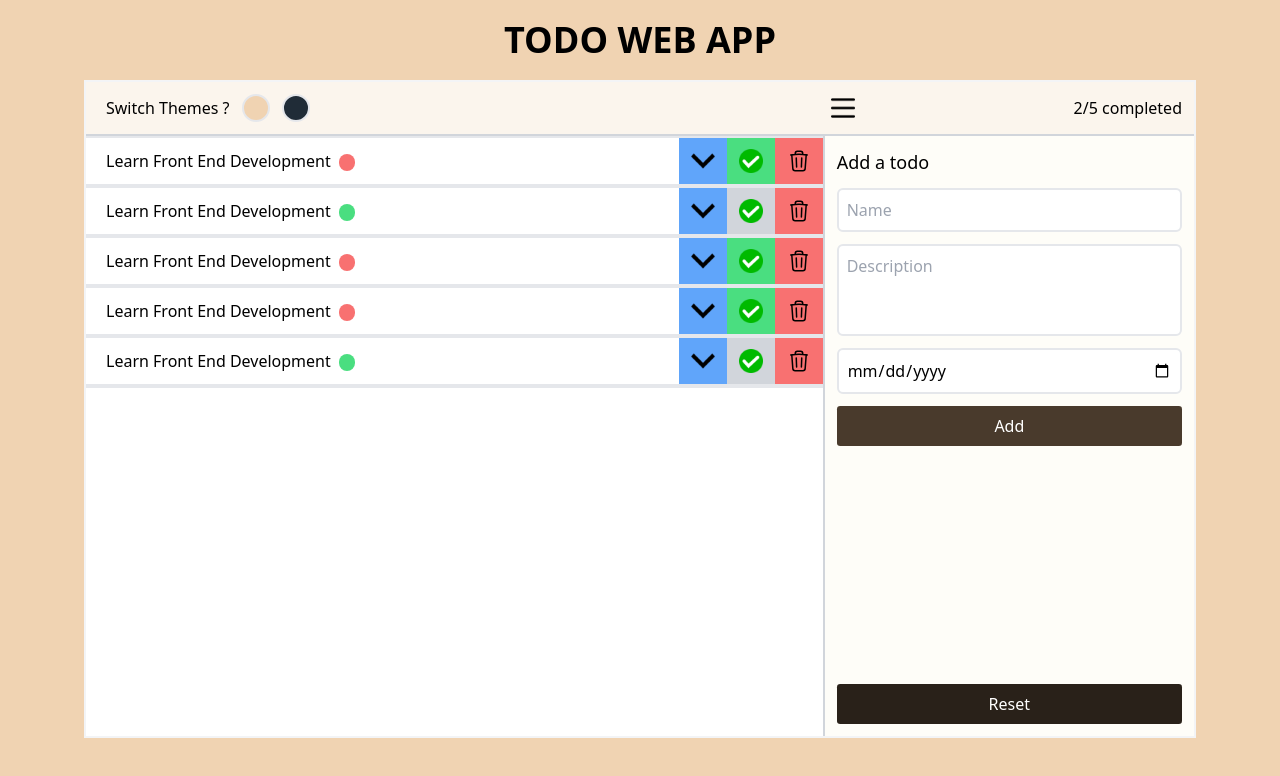
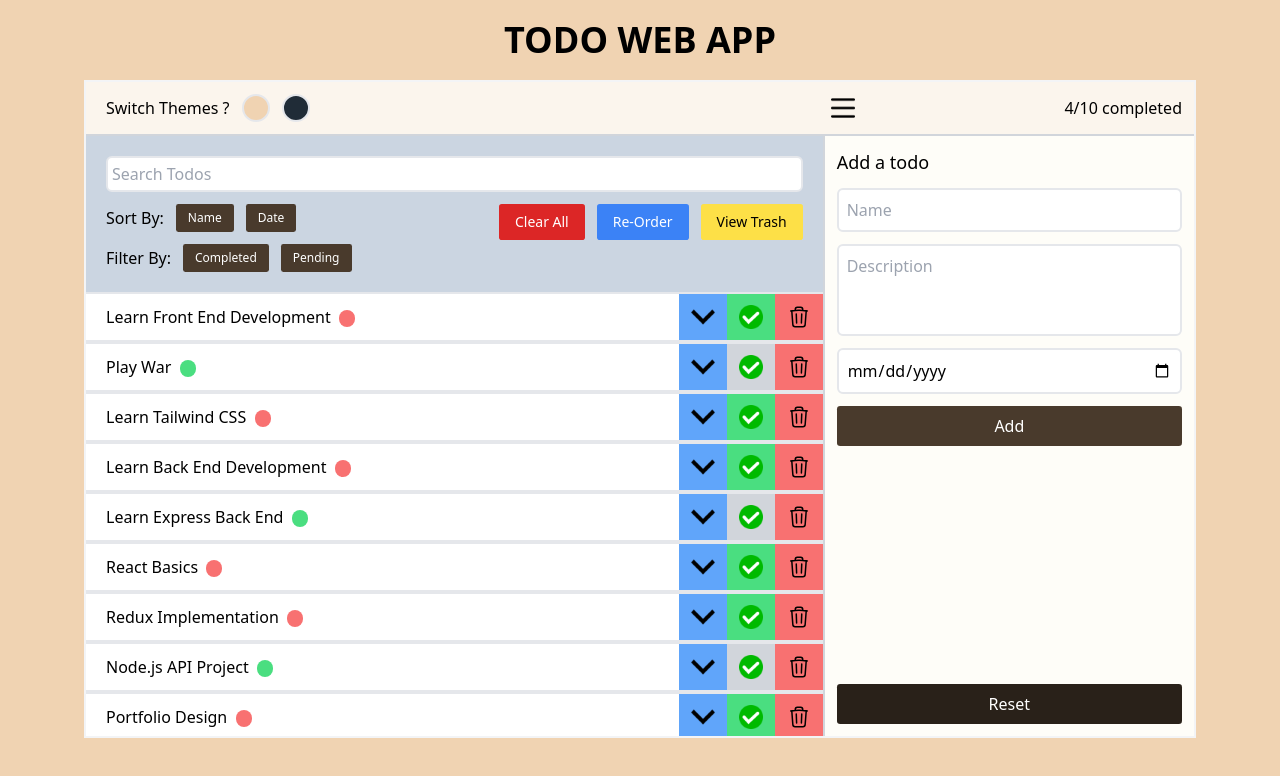
Before and after one commit to shahin-m-hashim/Todo-Web-App, a React (Vite) app: page / in a window 1280 px wide. Shown: the top 776 px of the page. Built offline with nearby package versions, Linux system fonts and the light colour scheme.

Commit message:
added drag and rearrange option, still has minor bugs in handling last todo and auto scrolling.

```diff
--- a/src/App.jsx
+++ b/src/App.jsx
@@ -2,19 +2,136 @@ import "./index.css";
 import { cn } from "./utils/cn";
 import ThemeBtn from "./components/ThemeBtn";
 import ThemeContext from "./providers/ThemeContext";
-import { useContext, useEffect, useState } from "react";
+import { useContext, useEffect, useRef, useState } from "react";
 
 function App() {
   const { theme, setTheme } = useContext(ThemeContext);
 
+  const [todos, setTodos] = useState([
+    {
+      id: "123",
+      completed: false,
+      due: "2022-07-05",
+      created: "2022-06-31",
+      description: "Testing",
+      name: "Learn Front End Development",
+    },
+    {
+      id: "256",
+      completed: true,
+      due: "2022-07-05",
+      created: "2022-06-31",
+      description: "Testing",
+      name: "Play War",
+    },
+    {
+      id: "789",
+      completed: false,
+      due: "2022-07-05",
+      created: "2022-06-31",
+      description: "Testing",
+      name: "Learn Tailwind CSS",
+    },
+    {
+      id: "462",
+      completed: false,
+      due: "2022-07-05",
+      created: "2022-06-31",
+      description: "Testing",
+      name: "Learn Back End Development",
+    },
+    {
+      id: "as1",
+      completed: true,
+      due: "2022-07-05",
+      created: "2022-06-31",
+      description: "Testing",
+      name: "Learn Express Back End",
+    },
+    {
+      id: "456",
+      completed: false,
+      due: "2022-08-10",
+      created: "2022-07-30",
+      description: "Learn the basics of React",
+      name: "React Basics",
+    },
+    {
+      id: "321",
+      completed: false,
+      due: "2022-09-15",
+      created: "2022-09-01",
+      description: "Implement state management with Redux",
+      name: "Redux Implementation",
+    },
+    {
+      id: "654",
+      completed: true,
+      due: "2022-06-20",
+      created: "2022-06-15",
+      description: "Complete the Node.js API project",
+      name: "Node.js API Project",
+    },
+    {
+      id: "987",
+      completed: false,
+      due: "2022-10-05",
+      created: "2022-09-25",
+      description: "Create a responsive web design for the portfolio",
+      name: "Portfolio Design",
+    },
+    {
+      id: "135",
+      completed: true,
+      due: "2022-07-25",
+      created: "2022-07-20",
+      description: "Finish writing the blog post about JavaScript",
+      name: "JavaScript Blog Post",
+    },
+  ]);
+
   const [expandedTodo, setExpandedTodo] = useState(null);
-
   const [showAddTodoForm, setShowAddTodoForm] = useState(false);
+  const [showTodoListOptions, setShowTodoListOptions] = useState(true);
 
   const [editTodo, setEditTodo] = useState({
     id: null,
     isEditing: false,
   });
+
+  const draggedTodoId = useRef(null);
+  const [reOrderTodos, setReOrderTodos] = useState(false);
+
+  const handleDragStart = (e, id) => {
+    draggedTodoId.current = id;
+    e.target.classList.add("dragging");
+  };
+
+  const handleDragOver = (e, id) => {
+    e.preventDefault();
+
+    const draggedOverTodo = todos.find((todo) => todo.id === id);
+
+    if (draggedOverTodo.id === draggedTodoId.current) {
+      return;
+    }
+
+    const draggingTodo = todos.find(
+      (todo) => todo.id === draggedTodoId.current
+    );
+
+    const updatedTodos = todos.filter((todo) => todo.id !== draggingTodo.id);
+
+    const index = updatedTodos.indexOf(draggedOverTodo);
+    updatedTodos.splice(index, 0, draggingTodo);
+
+    setTodos(updatedTodos);
+  };
+
+  const handleDragEnd = (e) => {
+    draggedTodoId.current = null;
+    e.target.classList.remove("dragging");
+  };
 
   const toggleExpand = (id) => {
     if (editTodo.isEditing) {
@@ -24,8 +141,6 @@ function App() {
 
     setExpandedTodo(expandedTodo === id ? null : id);
   };
-
-  const [showTodoListOptions, setShowTodoListOptions] = useState(false);
 
   useEffect(() => {
     const handleBeforeUnload = (e) => {
@@ -40,119 +155,6 @@ function App() {
       window.removeEventListener("beforeunload", handleBeforeUnload);
     };
   }, [editTodo.isEditing]);
-
-  const [todos, setTodos] = useState([
-    {
-      id: "123",
-      name: "Learn Front End Development",
-      created: "2022-06-31",
-      due: "2022-07-05",
-      completed: false,
-      description: `Ab omnis mollitia voluptas. Quae voluptas ullam at et optio id alias dolorem.
-        Omnis totam sit adipisci vero. Deleniti praesentium commodi incidunt. Reprehenderit
-        animi doloremque quia voluptatem ratione. Eaque ut et aut cupiditate et. Aut vero
-        ossimus animi porro. Fugit dolorum quis quidem debitis natus explicabo quibusdam
-        aspernatur dolores. Vero consectetur maiores eaque incidunt consequatur tenetur neque
-        dolore. A harum accusantium. Perferendis aut odio sunt asperiores repudiandae et.
-        Eius et similique quidem voluptas nihil possimus natus commodi. Optio est quas.
-        Tempora at ipsa ipsum deserunt dolorem explicabo. Ab omnis mollitia voluptas.
-        Quae voluptas ullam at et optio id alias dolorem. Omnis totam sit adipisci vero.
-        Deleniti praesentium commodi incidunt. Reprehenderit animi doloremque quia
-        voluptatem ratione. Eaque ut et aut cupiditate et. Aut vero possimus animi
-        porro. Fugit dolorum quis quidem debitis natus explicabo quibusdam aspernatur dolores.
-        Vero consectetur maiores eaque incidunt consequatur tenetur neque dolore. A harum accusantium.
-        Perferendis aut odio sunt asperiores repudiandae et. Eius et similique quidem voluptas nihil
-        possimus natus commodi. Optio est quas. Tempora at ipsa ipsum deserunt dolorem explicabo.`,
-    },
-    {
-      id: "256",
-      name: "Learn Front End Development",
-      created: "2022-06-31",
-      due: "2022-07-05",
-      completed: true,
-      description: `Ab omnis mollitia voluptas. Quae voluptas ullam at et optio id alias dolorem.
-        Omnis totam sit adipisci vero. Deleniti praesentium commodi incidunt. Reprehenderit
-        animi doloremque quia voluptatem ratione. Eaque ut et aut cupiditate et. Aut vero
-        ossimus animi porro. Fugit dolorum quis quidem debitis natus explicabo quibusdam
-        aspernatur dolores. Vero consectetur maiores eaque incidunt consequatur tenetur neque
-        dolore. A harum accusantium. Perferendis aut odio sunt asperiores repudiandae et.
-        Eius et similique quidem voluptas nihil possimus natus commodi. Optio est quas.
-        Tempora at ipsa ipsum deserunt dolorem explicabo. Ab omnis mollitia voluptas.
-        Quae voluptas ullam at et optio id alias dolorem. Omnis totam sit adipisci vero.
-        Deleniti praesentium commodi incidunt. Reprehenderit animi doloremque quia
-        voluptatem ratione. Eaque ut et aut cupiditate et. Aut vero possimus animi
-        porro. Fugit dolorum quis quidem debitis natus explicabo quibusdam aspernatur dolores.
-        Vero consectetur maiores eaque incidunt consequatur tenetur neque dolore. A harum accusantium.
-        Perferendis aut odio sunt asperiores repudiandae et. Eius et similique quidem voluptas nihil
-        possimus natus commodi. Optio est quas. Tempora at ipsa ipsum deserunt dolorem explicabo.`,
-    },
-    {
-      id: "789",
-      name: "Learn Front End Development",
-      created: "2022-06-31",
-      due: "2022-07-05",
-      completed: false,
-      description: `Ab omnis mollitia voluptas. Quae voluptas ullam at et optio id alias dolorem.
-        Omnis totam sit adipisci vero. Deleniti praesentium commodi incidunt. Reprehenderit
-        animi doloremque quia voluptatem ratione. Eaque ut et aut cupiditate et. Aut vero
-        ossimus animi porro. Fugit dolorum quis quidem debitis natus explicabo quibusdam
-        aspernatur dolores. Vero consectetur maiores eaque incidunt consequatur tenetur neque
-        dolore. A harum accusantium. Perferendis aut odio sunt asperiores repudiandae et.
-        Eius et similique quidem voluptas nihil possimus natus commodi. Optio est quas.
-        Tempora at ipsa ipsum deserunt dolorem explicabo. Ab omnis mollitia voluptas.
-        Quae voluptas ullam at et optio id alias dolorem. Omnis totam sit adipisci vero.
-        Deleniti praesentium commodi incidunt. Reprehenderit animi doloremque quia
-        voluptatem ratione. Eaque ut et aut cupiditate et. Aut vero possimus animi
-        porro. Fugit dolorum quis quidem debitis natus explicabo quibusdam aspernatur dolores.
-        Vero consectetur maiores eaque incidunt consequatur tenetur neque dolore. A harum accusantium.
-        Perferendis aut odio sunt asperiores repudiandae et. Eius et similique quidem voluptas nihil
-        possimus natus commodi. Optio est quas. Tempora at ipsa ipsum deserunt dolorem explicabo.`,
-    },
-    {
-      id: "462",
-      name: "Learn Front End Development",
-      created: "2022-06-31",
-      due: "2022-07-05",
-      completed: false,
-      description: `Ab omnis mollitia voluptas. Quae voluptas ullam at et optio id alias dolorem.
-        Omnis totam sit adipisci vero. Deleniti praesentium commodi incidunt. Reprehenderit
-        animi doloremque quia voluptatem ratione. Eaque ut et aut cupiditate et. Aut vero
-        ossimus animi porro. Fugit dolorum quis quidem debitis natus explicabo quibusdam
-        aspernatur dolores. Vero consectetur maiores eaque incidunt consequatur tenetur neque
-        dolore. A harum accusantium. Perferendis aut odio sunt asperiores repudiandae et.
-        Eius et similique quidem voluptas nihil possimus natus commodi. Optio est quas.
-        Tempora at ipsa ipsum deserunt dolorem explicabo. Ab omnis mollitia voluptas.
-        Quae voluptas ullam at et optio id alias dolorem. Omnis totam sit adipisci vero.
-        Deleniti praesentium commodi incidunt. Reprehenderit animi doloremque quia
-        voluptatem ratione. Eaque ut et aut cupiditate et. Aut vero possimus animi
-        porro. Fugit dolorum quis quidem debitis natus explicabo quibusdam aspernatur dolores.
-        Vero consectetur maiores eaque incidunt consequatur tenetur neque dolore. A harum accusantium.
-        Perferendis aut odio sunt asperiores repudiandae et. Eius et similique quidem voluptas nihil
-        possimus natus commodi. Optio est quas. Tempora at ipsa ipsum deserunt dolorem explicabo.`,
-    },
-    {
-      id: "as1",
-      name: "Learn Front End Development",
-      created: "2022-06-31",
-      due: "2022-07-05",
-      completed: true,
-      description: `Ab omnis mollitia voluptas. Quae voluptas ullam at et optio id alias dolorem.
-        Omnis totam sit adipisci vero. Deleniti praesentium commodi incidunt. Reprehenderit
-        animi doloremque quia voluptatem ratione. Eaque ut et aut cupiditate et. Aut vero
-        ossimus animi porro. Fugit dolorum quis quidem debitis natus explicabo quibusdam
-        aspernatur dolores. Vero consectetur maiores eaque incidunt consequatur tenetur neque
-        dolore. A harum accusantium. Perferendis aut odio sunt asperiores repudiandae et.
-        Eius et similique quidem voluptas nihil possimus natus commodi. Optio est quas.
-        Tempora at ipsa ipsum deserunt dolorem explicabo. Ab omnis mollitia voluptas.
-        Quae voluptas ullam at et optio id alias dolorem. Omnis totam sit adipisci vero.
-        Deleniti praesentium commodi incidunt. Reprehenderit animi doloremque quia
-        voluptatem ratione. Eaque ut et aut cupiditate et. Aut vero possimus animi
-        porro. Fugit dolorum quis quidem debitis natus explicabo quibusdam aspernatur dolores.
-        Vero consectetur maiores eaque incidunt consequatur tenetur neque dolore. A harum accusantium.
-        Perferendis aut odio sunt asperiores repudiandae et. Eius et similique quidem voluptas nihil
-        possimus natus commodi. Optio est quas. Tempora at ipsa ipsum deserunt dolorem explicabo.`,
-    },
-  ]);
 
   return (
     <main className={`app theme-${theme} bg-color`}>
@@ -253,14 +255,30 @@ function App() {
                     <div className="flex gap-3 text-xs lg:text-sm">
                       {/* Clear Todo List */}
                       <div>
-                        <button className="text-white bg-red-600 hover:bg-red-500">
+                        <button className="p-2 text-white bg-red-600 lg:px-4 lg:py-2 hover:bg-red-500">
                           Clear All
+                        </button>
+                      </div>
+
+                      {/* Drag & ReArrange */}
+                      <div>
+                        <button
+                          disabled={expandedTodo ? true : false}
+                          onClick={() => setReOrderTodos(!reOrderTodos)}
+                          className={cn(
+                            "p-2 text-white bg-blue-500 lg:px-4 lg:py-2 ",
+                            expandedTodo
+                              ? "cursor-not-allowed"
+                              : "hover:bg-blue-400"
+                          )}
+                        >
+                          {reOrderTodos ? "Done" : "Re-Order"}
                         </button>
                       </div>
 
                       {/* Check Trash */}
                       <div>
-                        <button className="text-black bg-yellow-300 hover:bg-yellow-400">
+                        <button className="p-2 text-black bg-yellow-300 lg:px-4 lg:py-2 hover:bg-yellow-400">
                           View Trash
                         </button>
                       </div>
@@ -269,11 +287,25 @@ function App() {
                 </div>
 
                 {/* Todo List */}
-                <>
+                <div id="todos">
                   {todos.length ? (
                     todos.map((todo) => (
-                      <div id={todo.id} key={todo.id} className="todoItem">
-                        <div className="flex items-center justify-between h-12 pl-5 border-b-2">
+                      <div
+                        id={todo.id}
+                        key={todo.id}
+                        onDragEnd={handleDragEnd}
+                        draggable={reOrderTodos ? true : false}
+                        className={reOrderTodos && "cursor-grab"}
+                        onDragOver={(e) => handleDragOver(e, todo.id)}
+                        onDragStart={(e) => handleDragStart(e, todo.id)}
+                      >
+                        <div className="relative flex items-center justify-between h-12 pl-5 border-b-2">
+                          <div
+                            className={cn(
+                              "absolute inset-0 z-[5]",
+                              reOrderTodos ? "inline-block" : "hidden"
+                            )}
+                          ></div>
                           <div className="py-3 text-sm md:text-base">
                             <span>{todo.name}</span>
                             <span>&nbsp;&nbsp;</span>
@@ -424,7 +456,7 @@ function App() {
                       No Todos Found
                     </div>
                   )}
-                </>
+                </div>
               </div>
             </div>
 
--- a/src/index.css
+++ b/src/index.css
@@ -52,3 +52,9 @@ button {
 textarea {
   resize: none;
 }
+
+.dragging {
+  opacity: 0.5;
+  border: 2px dashed black;
+  background-color: var(--bg-color);
+}
```
Also changed, not shown: public/assets/icons/grab.png (added).
